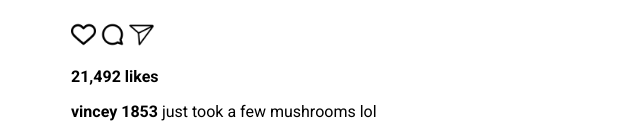
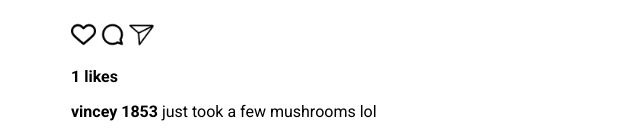
Before and after one commit to macien12/Scrimba_Solo_Project_Oldagram, a website built with Vite: page index.html in a window 1280 px wide. Both pictures are taken after a click on the button 402 px from the left and 817 px from the top of the page. Shown: the part 783-917 px from the top of the page, 319-959 px from the left. Built offline with nearby package versions, Linux system fonts and the light colour scheme.

Commit message:
Added like functionality

```diff
--- a/index.html
+++ b/index.html
@@ -4,9 +4,10 @@
         <link rel="preconnect" href="https://fonts.googleapis.com">
         <link rel="preconnect" href="https://fonts.gstatic.com" crossorigin>
         <link href="https://fonts.googleapis.com/css2?family=Roboto:ital,wght@0,100..900;1,100..900&family=Source+Sans+3:ital,wght@0,200..900;1,200..900&display=swap" rel="stylesheet">
+        <script src="index.js" defer></script>
     </head>
     <body>
-        <script src="index.js"></script>
+
 
 
         <header>
@@ -34,7 +35,7 @@
                         <img src="images/icon-comment.png" alt="Small black comunicator icon" class="socialEl">
                         <img src="images/icon-dm.png" alt="Small black icon of paper plane" class="socialEl">
                     </div>
-                    <p class="boldEl" id="likesEl">21,492 likes</p>
+                    <p class="boldEl" id="likesEl">21 492 likes</p>
                     <p><span class="boldEl">vincey 1853</span> just took a few mushrooms lol</p>
                 </div>
             </section>
--- a/index.js
+++ b/index.js
@@ -29,10 +29,11 @@ const posts = [
 ]
 
 let incrementEL = document.getElementById("likesIncrement");
-let likes = document.getElementById("likesEl");
+let likesCount = document.getElementById("likesEl");
 let likesContainer = document.getElementById("likesEl");
+let likes = 0;
 
 incrementEL.addEventListener("click", function() {
-    likesContainer.value += 1;
-    likes.innerHTML = likesContainer;
+    likes += 1;
+    likesCount.innerHTML = `${likes} likes`;
 });
```
